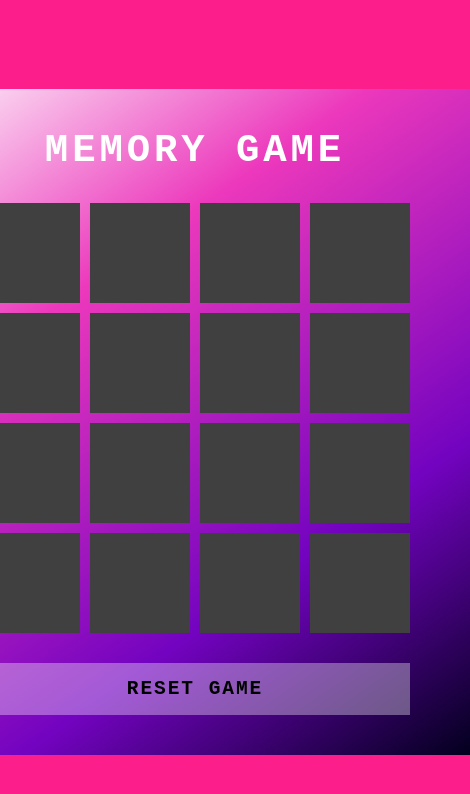
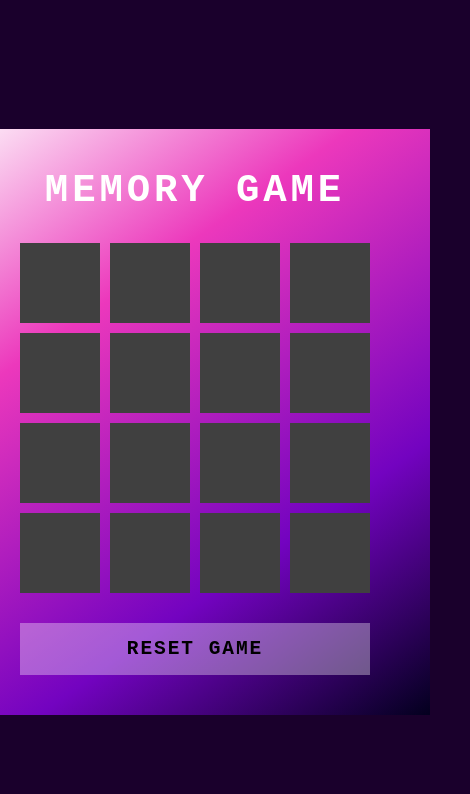
Before and after one commit to JoaoVictor-Sperandio/memoryGame, a plain HTML site: page index.html in a window 390 px wide. Shown: the whole page, 470 px wide, since content can reach past the window. Drawn offline with Linux system fonts and the light colour scheme.

Commit message:
Mobile adaptation

```diff
--- a/src/styles/main.css
+++ b/src/styles/main.css
@@ -96,3 +96,18 @@ h2{
 .boxMatch::after{
     transform: rotateY(180deg);
 }
+
+/* For Mobile */
+@media only screen and (max-width: 800px) {
+    .item{
+        width: 80px;
+        height: 80px;
+    }
+    .game{
+        width: 350px;
+        height: 350px;
+    }
+    body{
+        background-color: #1a002c;
+    }
+  }
```
